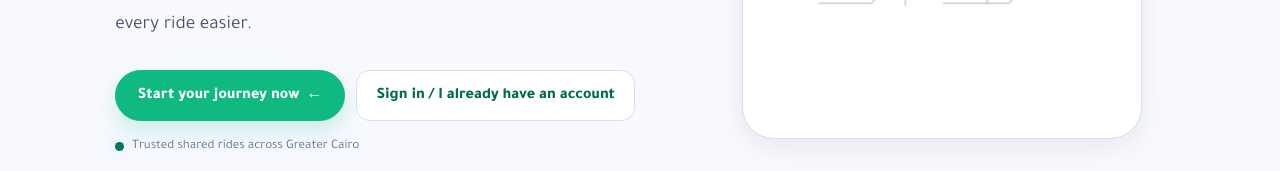
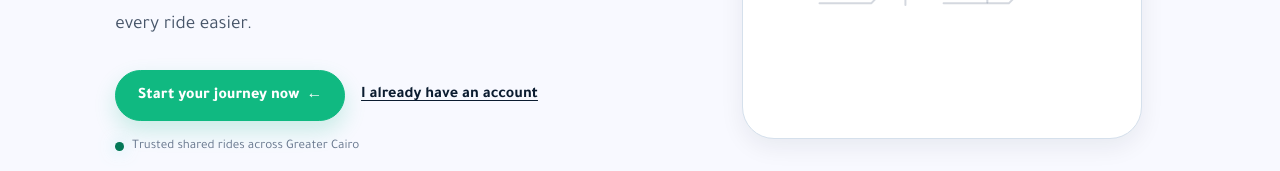
Before and after one commit to sekka-go/SeKKa, a React (Vite) app in the folder web/: page / in a window 1280 px wide. Shown: the part 491-662 px from the top of the page. Built offline with nearby package versions, Linux system fonts and the light colour scheme; no server answers.

Commit message:
ui: simplify welcome and auth screens

```diff
--- a/web/src/rider-stitch-screens.css
+++ b/web/src/rider-stitch-screens.css
@@ -11,8 +11,8 @@
 .app-shell .stitch-welcome-page .landing-hero-copy > p { max-width: 35rem; }
 .app-shell .stitch-welcome-page .landing-route-card { width: min(100%,25rem); aspect-ratio: .86; justify-self: center; border-radius: 2rem; }
 .app-shell .stitch-welcome-page .landing-hero-actions { align-items: stretch; }
-.app-shell .stitch-welcome-page .landing-primary-cta,.app-shell .stitch-welcome-login { min-height: 3.2rem; border-radius: 999px; }
-.app-shell .stitch-welcome-login { display: inline-flex; align-items: center; justify-content: center; padding-inline: 1.2rem; border: 1px solid var(--color-border); color: var(--color-text-primary); background: var(--color-surface-raised); font-weight: 800; text-decoration: none; }
+.app-shell .stitch-welcome-page .landing-primary-cta { min-height: 3.2rem; border-radius: 999px; }
+.app-shell .stitch-welcome-page .stitch-welcome-login-link { display: inline-flex; align-items: center; justify-content: center; width: fit-content; min-height: 2.8rem; padding-inline: .3rem; color: var(--color-text-primary); font-weight: 700; text-underline-offset: .2em; }
 .app-shell .stitch-welcome-benefits { display: grid; grid-template-columns: repeat(3,minmax(0,1fr)); gap: .75rem; padding: .8rem; border: 1px solid var(--color-border); border-radius: 1.25rem; background: var(--color-surface); box-shadow: 0 .5rem 1.3rem var(--color-shadow); }
 .app-shell .stitch-welcome-benefits > div { display: grid; grid-template-columns: 2.5rem minmax(0,1fr); align-items: center; column-gap: .65rem; padding: .7rem; border-radius: .9rem; background: var(--color-surface-raised); }
 .app-shell .stitch-welcome-benefits > div > span { grid-row: span 2; display: grid; width: 2.4rem; height: 2.4rem; place-items: center; border-radius: .75rem; color: var(--color-primary-text); background: var(--color-primary); font-size: 1.15rem; }
--- a/web/src/screens/AuthScreen.tsx
+++ b/web/src/screens/AuthScreen.tsx
@@ -133,11 +133,6 @@ export default function AuthScreen({ onSignedIn, notify }: { onSignedIn: (sessio
     <AuthJourneyBackdrop />
     <header className="auth-page-header"><a href="/"><BrandLogo /></a><PublicLanguageToggle /></header>
     <section className="auth-page-content">
-      <aside className="auth-visual-panel">
-        <div className="auth-visual-copy"><span className="auth-visual-kicker"><AppIcon name="route" size={16} />{t("تنقّل يومي أوضح وأسهل")}</span><h2>{t("مشوارك يتظبط على سِكّة")}</h2><p>{t("رحلات متكررة، مواعيد واضحة، واتفاق مباشر بين الراكب والكابتن.")}</p></div>
-        <div className="auth-visual-route" aria-hidden="true"><svg viewBox="0 0 420 176" fill="none"><path d="M24 36h96l34 28h68l30-36h142M10 136h96l30-28h86l46 28h138"/><path d="M47 11v50m121-36v71m130-78v57m69 18v47"/><path className="auth-route-path" d="M40 135c61 0 70-48 125-48s67 36 118 22 63-53 112-62"/><circle cx="40" cy="135" r="9"/><circle cx="395" cy="47" r="9"/><rect x="205" y="77" width="28" height="18" rx="6"/></svg></div>
-        <div className="auth-visual-promises"><span><AppIcon name="check" size={16} />{t("السعر واضح قبل تأكيد الرحلة")}</span><span><AppIcon name="calendar" size={16} />{t("الدفع مباشرة للكابتن")}</span><span><AppIcon name="shield" size={16} />{t("بياناتك ومستنداتك محمية")}</span></div>
-      </aside>
       <div className={`auth-card auth-page-card ${mode === "login" ? "auth-login-card" : "auth-register-card"}`}>
         <div className="auth-tabs"><span className="active" aria-current="page">{mode === "login" ? t("تسجيل الدخول") : t("حساب جديد")}</span></div>
         <div className="auth-heading">
@@ -151,7 +146,7 @@ export default function AuthScreen({ onSignedIn, notify }: { onSignedIn: (sessio
             <label htmlFor="auth-full-name">{t("الاسم بالكامل")}<input id="auth-full-name" name="full_name" autoComplete="name" value={fullName} onChange={(e) => setFullName(e.target.value)} placeholder={t("مثال: أحمد محمد أحمد")} required /></label>
             <fieldset className="role-picker"><legend>{t("هتستخدم سِكّة بصفتك؟")}</legend><button type="button" aria-pressed={role === "rider"} className={role === "rider" ? "selected" : ""} onClick={() => setRole("rider")}><span><AppIcon name="user" size={21} /></span><strong>{t("راكب")}</strong><small>{t("أدور على مشوار مشترك")}</small></button><button type="button" aria-pressed={role === "captain"} className={role === "captain" ? "selected" : ""} onClick={() => setRole("captain")}><span><AppIcon name="car" size={21} /></span><strong>{t("كابتن")}</strong><small>{t("أوصل الركاب لوجهتهم")}</small></button></fieldset>
           </>}
-          <label htmlFor="auth-phone">{t("رقم الهاتف")}<input id="auth-phone" name="phone_number" autoComplete="tel" type="tel" inputMode="tel" value={phone} onChange={(e) => setPhone(e.target.value)} placeholder="01xxxxxxxxx" required /></label>
+          <label htmlFor="auth-phone">{t("رقم الهاتف")}<input id="auth-phone" name="phone_number" autoComplete={mode === "login" ? "username" : "tel"} type="tel" inputMode="tel" value={phone} onChange={(e) => setPhone(e.target.value)} placeholder="01xxxxxxxxx" required /></label>
           <label className="auth-password-label" htmlFor="auth-password">{t("كلمة السر")}<span className="auth-password-control"><input id="auth-password" name="password" autoComplete={mode === "login" ? "current-password" : "new-password"} type={showPassword ? "text" : "password"} value={password} onChange={(e) => setPassword(e.target.value)} placeholder={mode === "register" ? t("8 أحرف على الأقل") : "••••••••"} minLength={mode === "register" ? 8 : 1} required /><button type="button" className="auth-password-toggle" onClick={() => setShowPassword((shown) => !shown)} aria-label={showPassword ? t("إخفاء كلمة السر") : t("إظهار كلمة السر")} aria-pressed={showPassword}><svg viewBox="0 0 24 24" aria-hidden="true"><path d="M2.2 12s3.4-6.1 9.8-6.1 9.8 6.1 9.8 6.1-3.4 6.1-9.8 6.1S2.2 12 2.2 12Z"/><circle cx="12" cy="12" r="2.7"/>{showPassword && <path d="m3 3 18 18"/>}</svg></button></span></label>
           {mode === "register" && <section className="auth-consent" aria-labelledby="auth-consent-title">
             <strong id="auth-consent-title">{t("قبل إنشاء حسابك")}</strong>
--- a/web/src/screens/LandingScreen.tsx
+++ b/web/src/screens/LandingScreen.tsx
@@ -18,7 +18,7 @@ export default function LandingScreen() {
           <p>{t("شارك الطريق مع ناس رايحة في نفس اتجاهك، وخلي مشاويرك أسهل.")}</p>
           <div className="landing-hero-actions">
             <a className="button landing-primary-cta" href="/register">{t("ابدأ رحلتك الآن")} <span aria-hidden="true">←</span></a>
-            <a className="button stitch-welcome-login" href="/login">{t("تسجيل الدخول / لدي حساب بالفعل")}</a>
+            <a className="stitch-welcome-login-link" href="/login">{t("لدي حساب بالفعل")}</a>
           </div>
           <div className="landing-trust"><span className="landing-trust-dot" />{t("رحلات مشتركة موثوقة في القاهرة الكبرى")}</div>
         </div>
--- a/web/src/stitch-experience.css
+++ b/web/src/stitch-experience.css
@@ -126,9 +126,9 @@ body { font-family: Tajawal, "Plus Jakarta Sans", "Segoe UI", sans-serif; }
 .stitch-welcome-page .landing-hero h1 em { color: var(--color-accent-text); }
 .stitch-welcome-page .landing-hero-copy > p { max-width: 37rem; color: var(--color-text-secondary); font-size: clamp(1rem, 1.7vw, 1.2rem); line-height: 1.85; }
 .stitch-welcome-page .landing-hero-actions { align-items: center; gap: .7rem; margin-top: 1.65rem; }
-.stitch-welcome-page .landing-primary-cta, .stitch-welcome-page .stitch-welcome-login { min-height: 3.25rem; border-radius: .95rem; }
+.stitch-welcome-page .landing-primary-cta { min-height: 3.25rem; border-radius: .95rem; }
 .stitch-welcome-page .landing-primary-cta { padding-inline: 1.35rem; background: var(--color-primary); box-shadow: 0 10px 22px color-mix(in srgb, var(--color-primary) 20%, transparent); }
-.stitch-welcome-page .stitch-welcome-login { border: 1px solid var(--color-border); color: var(--color-text-primary); background: var(--color-surface); }
+.stitch-welcome-page .stitch-welcome-login-link { width: fit-content; padding: .55rem .25rem; color: var(--color-text-primary); font-weight: 700; text-underline-offset: .2em; }
 .stitch-welcome-page .landing-trust { margin-top: 1.1rem; color: var(--color-text-muted); }
 .stitch-welcome-page .landing-route-card { width: min(100%, 33rem); aspect-ratio: 1.18; padding: clamp(1rem, 3vw, 2rem); border: 1px solid var(--color-border); border-radius: 2rem; background: linear-gradient(145deg, var(--color-surface), var(--color-surface-elevated)); box-shadow: 0 1.5rem 4rem var(--color-shadow); }
 .stitch-welcome-page .landing-route-illustration { width: 100%; height: 100%; }
@@ -173,7 +173,7 @@ body { font-family: Tajawal, "Plus Jakarta Sans", "Segoe UI", sans-serif; }
 .auth-visual-promises { display: grid; grid-template-columns: repeat(3, minmax(0, 1fr)); gap: .5rem; }
 .auth-visual-promises span { display: grid; justify-items: start; align-content: start; gap: .35rem; min-width: 0; padding: .65rem; color: var(--color-text-secondary); background: color-mix(in srgb, var(--color-surface) 78%, transparent); border-radius: .85rem; font-size: .76rem; line-height: 1.4; }
 .auth-visual-promises svg { color: var(--color-accent-text); }
-.auth-page-card { width: 100%; max-width: 34rem; justify-self: end; padding: clamp(1.1rem, 3vw, 2rem); border: 1px solid var(--color-border); border-radius: 1.5rem; background: var(--color-surface); box-shadow: 0 1.5rem 3rem var(--color-shadow); }
+.auth-page-card { width: 100%; max-width: 34rem; justify-self: center; padding: clamp(1.1rem, 3vw, 2rem); border: 1px solid var(--color-border); border-radius: 1.5rem; background: var(--color-surface); box-shadow: 0 1.5rem 3rem var(--color-shadow); }
 .auth-page-card .auth-tabs span.active { border-color: var(--color-primary); }
 .auth-page-card .auth-heading h1 { font-size: clamp(1.6rem, 3vw, 2rem); }
 .auth-page-card .form-stack { gap: .85rem; }
```
Also changed, not shown: web/src/i18n/locales/en.json.
